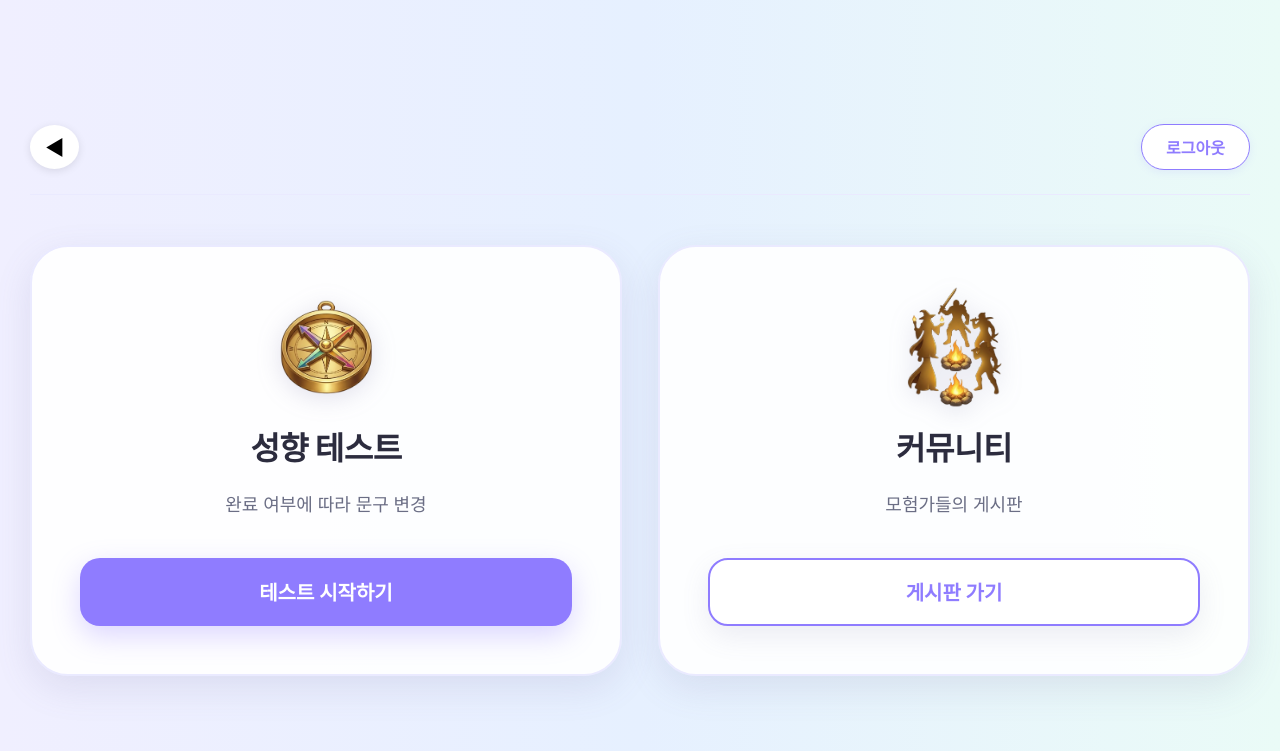
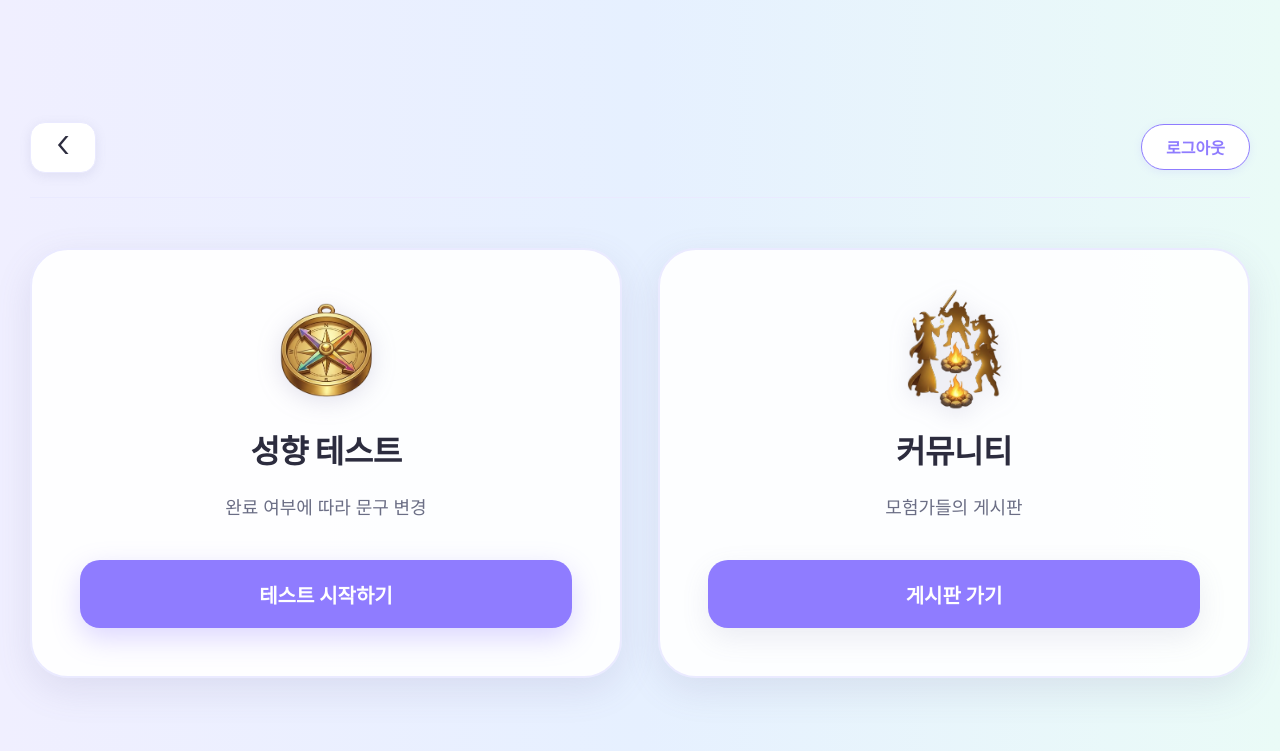
Before and after one commit to RPG-MBTI-Miniproject/rpg-project, a Flask app: template templates/hub.html in a window 1280 px wide. Shown: the top 751 px of the page. Run offline with Flask 3, Linux system fonts and the light colour scheme; the template is opened without the code that fills it, so the values that code supplies are empty.

Commit message:
허브 수정

```diff
--- a/static/css/hub.css
+++ b/static/css/hub.css
@@ -45,25 +45,33 @@
 }
 
 .back-link {
-  background-color: rgb(255, 255, 255);
-  border: none;
-  border-radius: 50%;
-  padding: 0.6rem 0.95rem;
+  width: 66px;
+  height: 51px;
+  background-color: #ffffff;
+  border: 1.5px solid #EAEAFF;
+  border-radius: 15px;
   text-decoration: none;
-  color: black;
-  font-size: 1.3rem;
-  transition: all 0.2s ease;
-  box-shadow: 0 2px 8px rgba(0, 0, 0, 0.1);
+  color: #2C2C3E;
+  font-size: 39px;
+  font-weight: 300;
+  line-height: 0;
   display: flex;
   align-items: center;
   justify-content: center;
+  padding-bottom: 9px;
+  box-sizing: border-box;
+  transition: all 0.2s ease;
+  box-shadow: 0 3px 12px rgba(111, 107, 153, 0.12);
 }
 
 .back-link:hover {
-  background-color: rgb(214, 214, 214);
-  color: #494949;
+  background-color: #F5F3FF;
+  border-color: #8F7CFF;
+  color: #8F7CFF;
   transform: scale(1.08);
 }
+
+
 
 /* Logout Button */
 .hub-nav-logout {
@@ -208,16 +216,15 @@
 
 /* 2. 커뮤니티 버튼 (Outlined Purple) */
 .community-btn {
-  background: #FFFFFF;
-  border: 2px solid #8F7CFF;
-  color: #8F7CFF;
+  background: #8F7CFF;
+  color: #FFFFFF;
   box-shadow: 0px 10px 28px rgba(111, 107, 153, 0.12);
 }
 
 .community-btn:hover {
-  background: #F5F3FF;
+  background: #7b65fa;
   transform: translateY(-2px);
-  box-shadow: 0px 14px 36px rgba(143, 124, 255, 0.25);
+  box-shadow: 0px 14px 36px rgba(143, 124, 255, 0.45);
 }
 
 /* 반응형 */
--- a/templates/hub.html
+++ b/templates/hub.html
@@ -23,7 +23,7 @@
     <header class="top-nav">
         <!-- TODO: [HTML/CSS] 로고 / "메뉴" 타이틀 / [로그아웃] 버튼 -->
         <div class="hub-nav-bar">
-            <a href="{{ url_for('community') }}" class="back-link">◀</a>
+            <a href="{{ url_for('community') }}" class="back-link" title="뒤로가기">‹</a>
             <button class="hub-nav-logout" onclick="logout()">로그아웃</button>
         </div>
     </header>
```
